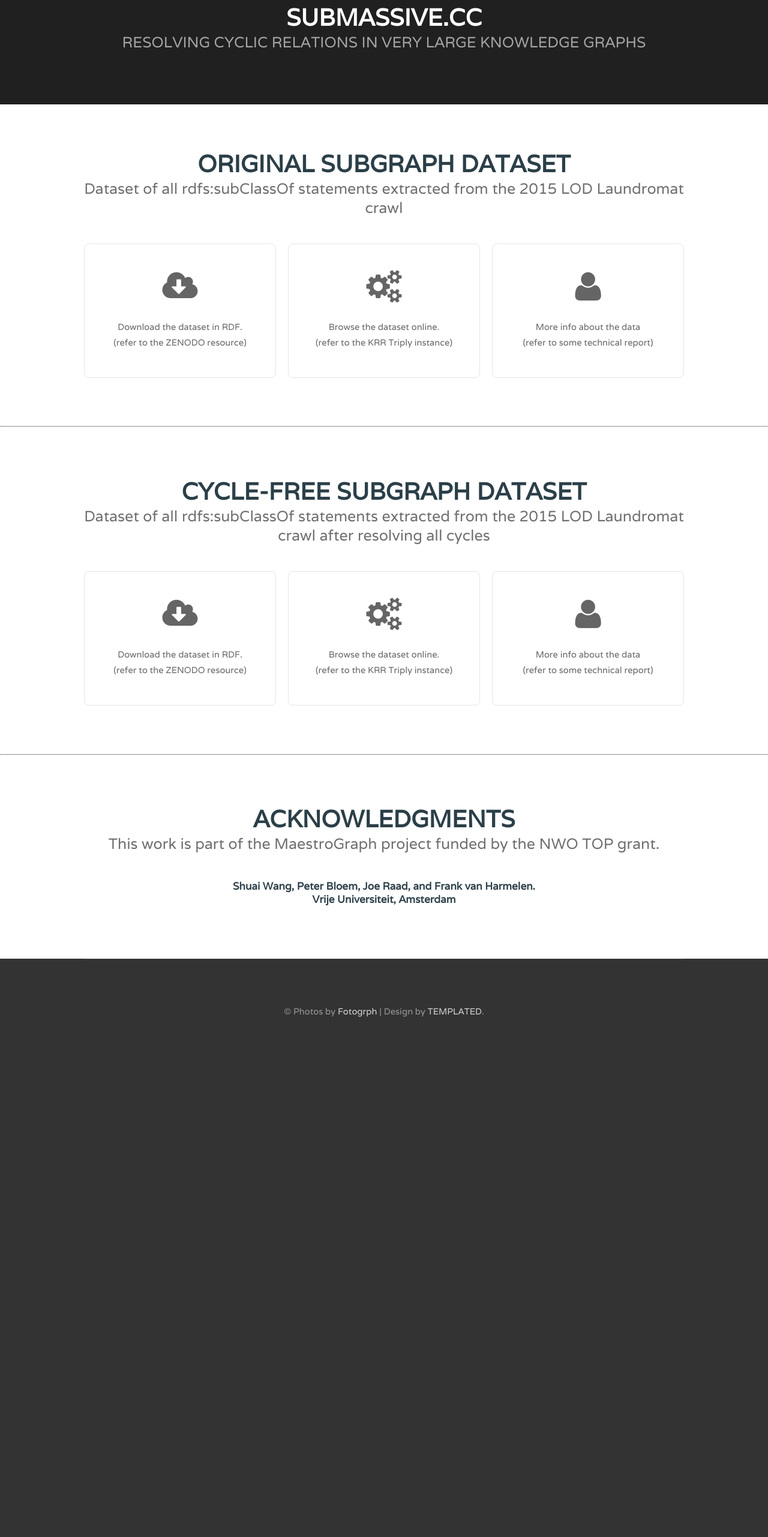
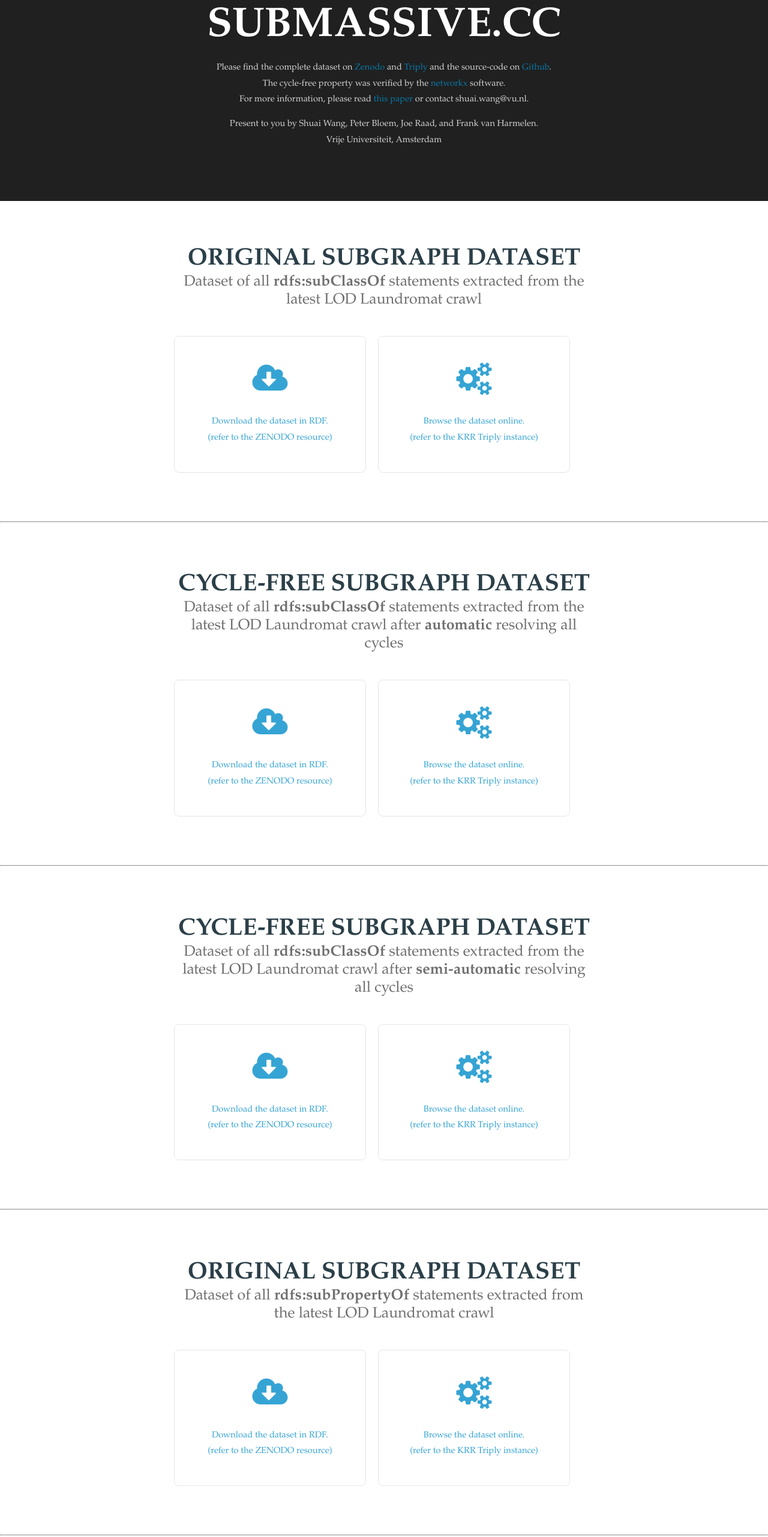
Before and after one commit to raadjoe/subMassive-webservice, a plain HTML site: page index.html in a window 1280 px wide. Shown: the part 100-2662 px from the top of the page at 60% size. Before the commit the page ends 1887 px from the top, so only its background shows below. Drawn offline with Linux system fonts and the light colour scheme.

Commit message:
website update

```diff
--- a/default.css
+++ b/default.css
@@ -8,7 +8,7 @@
 		margin: 0px;
 		padding: 0px;
 		background: #333333;
-		font-family: 'Varela', sans-serif;
+		font-family: 'Palatino', sans-serif;
 		font-size: 11pt;
 		font-weight: 300;
 		color: #656565;
@@ -66,7 +66,37 @@
 	{
 		overflow: hidden;
 		margin: 0em auto;
-		width: 1000px;
+		width: 700px;
+		 justify-content: center;
+	}
+
+	.shuai
+	{
+			/* font-family: 'Verdana', sans-serif; */
+		overflow: hidden;
+		margin: 0em auto;
+		width: 800px;
+		 justify-content: center;
+	}
+	a:link {
+	  color: rgba(3, 141, 201 , 0.8) ;
+	  background-color: transparent;
+	  text-decoration: none;
+	}
+	a:visited {
+	  color: rgba(3, 141, 201 , 0.8) ;
+	  background-color: transparent;
+	  text-decoration: none;
+	}
+	a:hover {
+	 color: rgba(3, 141, 201 , 0.8) ;
+	  background-color: transparent;
+	  text-decoration: underline;
+	}
+	a:active {
+	 color: rgba(3, 141, 201 , 0.8) ;
+	  background-color: transparent;
+	  text-decoration: underline;
 	}
 
 /*********************************************************************************/
@@ -219,6 +249,12 @@
 	}
 
 	.title h2
+	{
+		text-transform: uppercase;
+		font-size: 4.7em;
+	}
+
+	.title h3
 	{
 		text-transform: uppercase;
 		font-size: 2.7em;
--- a/index.html
+++ b/index.html
@@ -43,35 +43,57 @@ Released   : 20140309
 	</div>
 	</div> -->
 	<div id="banner">
-		<div class="container">
+		<div class="container" >
 			<div class="title">
 				<h2>subMassive.cc</h2>
-				<span class="byline">Resolving Cyclic Relations in Very Large Knowledge Graphs</span> </div>
+				<!-- <span class="byline">Resolving Cycles in Very Large Knowledge Graphs</span>  -->
+			</div>
+
 			<!-- <ul class="actions">
 				<li><a href="#" class="button">Etiam posuere</a></li>
 			</ul> -->
 		</div>
+<div class="shuai">
+	<p>
+Please find the complete dataset on <a href="https://zenodo.org/record/3693802">Zenodo</a> and <a href="https://krr.triply.cc/krr/SUBMASSIVE/graphs">Triply</a> and the source-code on <a href="https://github.com/MaestroGraph">Github</a>.
+<br>The cycle-free property was verified by the <a href="https://networkx.github.io/">networkx</a> software.
+	<br>For more information, please read <a href="./paper.pdf">this paper</a> or contact shuai.wang@vu.nl. <br>
+</p>
+		<p> Present to you by Shuai Wang, Peter Bloem, Joe Raad, and Frank van Harmelen.<br>Vrije Universiteit, Amsterdam </p>
+</div>
+		<!-- <button>
+		  <img src="images/VU-logo.png" alt="">
+		  Submit
+		</button> -->
 	</div>
+
+
+
 	<div id="extra" class="container">
 		<div class="title">
-			<h2>Original Subgraph Dataset</h2>
-			<span class="byline">Dataset of all rdfs:subClassOf statements extracted from the 2015 LOD Laundromat crawl</span> </div>
-		<div id="three-column">
+			<h3>Original Subgraph Dataset</h3>
+			<span class="byline">Dataset of all <b> rdfs:subClassOf </b> statements extracted from the latest LOD Laundromat crawl</span> </div>
+		<div  class="center">
+			<a href="https://zenodo.org/record/3693802/files/subC-all.nt?download=1">
 			<div class="boxA">
 				<div class="box"> <span class="fa fa-cloud-download"></span>
 					<p>Download the dataset in RDF.<br>(refer to the ZENODO resource)</p>
 				</div>
+
 			</div>
+			</a>
+				<a href="https://krr.triply.cc/krr/SUBMASSIVE/table?graph=https%3A%2F%2Fkrr.cs.vu.nl%2FSUBMASSIVE%2FsubC-all">
 			<div class="boxB">
 				<div class="box"> <span class="fa fa-cogs"></span>
 					<p>Browse the dataset online.<br>(refer to the KRR Triply instance)</p>
 				</div>
 			</div>
-			<div class="boxC">
+		</a>
+			<!-- <div class="boxC">
 				<div class="box"> <span class="fa fa-user"></span>
 					<p>More info about the data<br>(refer to some technical report)</p>
 				</div>
-			</div>
+			</div> -->
 		</div>
 		<!-- <ul class="actions">
 			<li><a href="#" class="button">Etiam posuere</a></li>
@@ -80,24 +102,120 @@ Released   : 20140309
 	<hr>
 	<div id="extra" class="container">
 		<div class="title">
-			<h2>Cycle-Free Subgraph Dataset</h2>
-			<span class="byline">Dataset of all rdfs:subClassOf statements extracted from the 2015 LOD Laundromat crawl after resolving all cycles</span> </div>
-		<div id="three-column">
+			<h3>Cycle-Free Subgraph Dataset</h3>
+			<span class="byline">Dataset of all <b> rdfs:subClassOf </b> statements extracted from the latest LOD Laundromat crawl after <b> automatic </b> resolving all cycles</span> </div>
+		<div class="center">
+				<a href="https://zenodo.org/record/3693802/files/refined-subC-FA.nt?download=1">
 			<div class="boxA">
 				<div class="box"> <span class="fa fa-cloud-download"></span>
 					<p>Download the dataset in RDF.<br>(refer to the ZENODO resource)</p>
 				</div>
 			</div>
+			</a>
+				<a href="https://krr.triply.cc/krr/SUBMASSIVE/table?graph=https%3A%2F%2Fkrr.cs.vu.nl%2FSUBMASSIVE%2Frefined-subC-FA">
 			<div class="boxB">
 				<div class="box"> <span class="fa fa-cogs"></span>
 					<p>Browse the dataset online.<br>(refer to the KRR Triply instance)</p>
 				</div>
 			</div>
-			<div class="boxC">
+		</a>
+			<!-- <div class="boxC">
 				<div class="box"> <span class="fa fa-user"></span>
 					<p>More info about the data<br>(refer to some technical report)</p>
 				</div>
+			</div> -->
+		</div>
+		<!-- <ul class="actions">
+			<li><a href="#" class="button">Etiam posuere</a></li>
+		</ul> -->
+	</div>
+	<hr>
+	<div id="extra" class="container">
+		<div class="title">
+			<h3>Cycle-Free Subgraph Dataset</h3>
+			<span class="byline">Dataset of all <b> rdfs:subClassOf </b> statements extracted from the latest LOD Laundromat crawl after <b> semi-automatic </b> resolving all cycles</span> </div>
+		<div class="center">
+				<a href="https://zenodo.org/record/3693802/files/refined-subC-SA.nt?download=1">
+			<div class="boxA">
+				<div class="box"> <span class="fa fa-cloud-download"></span>
+					<p>Download the dataset in RDF.<br>(refer to the ZENODO resource)</p>
+				</div>
 			</div>
+			</a>
+				<a href="https://krr.triply.cc/krr/SUBMASSIVE/table?graph=https%3A%2F%2Fkrr.cs.vu.nl%2FSUBMASSIVE%2Frefined-subC-SA">
+			<div class="boxB">
+				<div class="box"> <span class="fa fa-cogs"></span>
+					<p>Browse the dataset online.<br>(refer to the KRR Triply instance)</p>
+				</div>
+			</div>
+		</a>
+			<!-- <div class="boxC">
+				<div class="box"> <span class="fa fa-user"></span>
+					<p>More info about the data<br>(refer to some technical report)</p>
+				</div>
+			</div> -->
+		</div>
+		<!-- <ul class="actions">
+			<li><a href="#" class="button">Etiam posuere</a></li>
+		</ul> -->
+	</div>
+	<hr>
+	<div id="extra" class="container">
+		<div class="title">
+			<h3>Original Subgraph Dataset</h3>
+			<span class="byline">Dataset of all <b>rdfs:subPropertyOf </b> statements extracted from the latest LOD Laundromat crawl</span> </div>
+		<div  class="center">
+			<a href="https://zenodo.org/record/3693802/files/subP-all.nt?download=1">
+			<div class="boxA">
+				<div class="box"> <span class="fa fa-cloud-download"></span>
+					<p>Download the dataset in RDF.<br>(refer to the ZENODO resource)</p>
+				</div>
+
+			</div>
+			</a>
+				<a href="https://krr.triply.cc/krr/SUBMASSIVE/table?graph=https%3A%2F%2Fkrr.cs.vu.nl%2FSUBMASSIVE%2FsubP-all">
+			<div class="boxB">
+				<div class="box"> <span class="fa fa-cogs"></span>
+					<p>Browse the dataset online.<br>(refer to the KRR Triply instance)</p>
+				</div>
+			</div>
+		</a>
+			<!-- <div class="boxC">
+				<div class="box"> <span class="fa fa-user"></span>
+					<p>More info about the data<br>(refer to some technical report)</p>
+				</div>
+			</div> -->
+		</div>
+		<!-- <ul class="actions">
+			<li><a href="#" class="button">Etiam posuere</a></li>
+		</ul> -->
+	</div>
+
+	<hr>
+	<div id="extra" class="container">
+		<div class="title">
+			<h3>Cycle-Free Subgraph Dataset</h3>
+			<span class="byline">Dataset of all <b> rdfs:subPropertyOf</b> statements extracted from the latest LOD Laundromat crawl after <b>semi-automatic</b> resolving all cycles</span> </div>
+		<div class="center">
+				<a href="https://zenodo.org/record/3693802/files/refined-subP.nt?download=1">
+			<div class="boxA">
+				<div class="box"> <span class="fa fa-cloud-download"></span>
+					<p>Download the dataset in RDF.<br>(refer to the ZENODO resource)</p>
+				</div>
+			</div>
+			</a>
+				<a href="https://krr.cs.vu.nl/SUBMASSIVE/refined-subP">
+			<div class="boxB">
+				<div class="box"> <span class="fa fa-cogs"></span>
+					<p>Browse the dataset online.<br>(refer to the KRR Triply instance)</p>
+				</div>
+			</div>
+		</a>
+			<!-- <div class="boxC">
+				<div class="box"> <span class="fa fa-user"></span>
+					<p>More info about the data<br>(refer to some technical report)</p>
+				</div>
+			</div> -->
 		</div>
 		<!-- <ul class="actions">
 			<li><a href="#" class="button">Etiam posuere</a></li>
@@ -106,9 +224,9 @@ Released   : 20140309
 	<hr>
 	<div id="page" class="container">
 		<div class="title">
-			<h2>Acknowledgments</h2>
-			<span class="byline">This work is part of the MaestroGraph project funded by the NWO TOP grant.</span> </div>
-		<p><h3>Shuai Wang, Peter Bloem, Joe Raad, and Frank van Harmelen.<br>Vrije Universiteit, Amsterdam</h3></p>
+			<h3>Acknowledgments</h3>
+			<span class="byline">This work is a part of the MaestroGraph project funded by the NWO TOP grant.</span> </div>
+
 	</div>
 </div>
 <div id="copyright" class="container">
```
Also changed, not shown: 1 other file.
